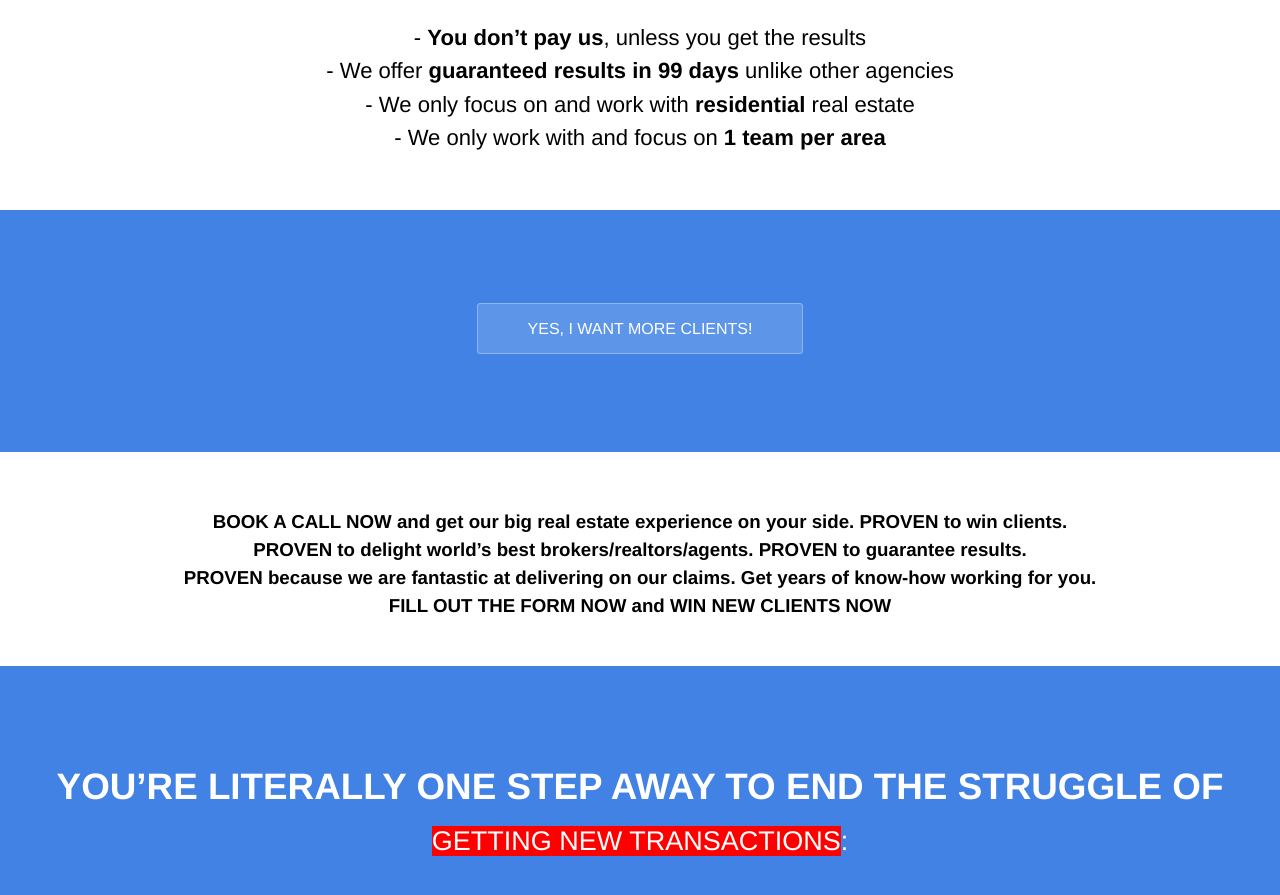
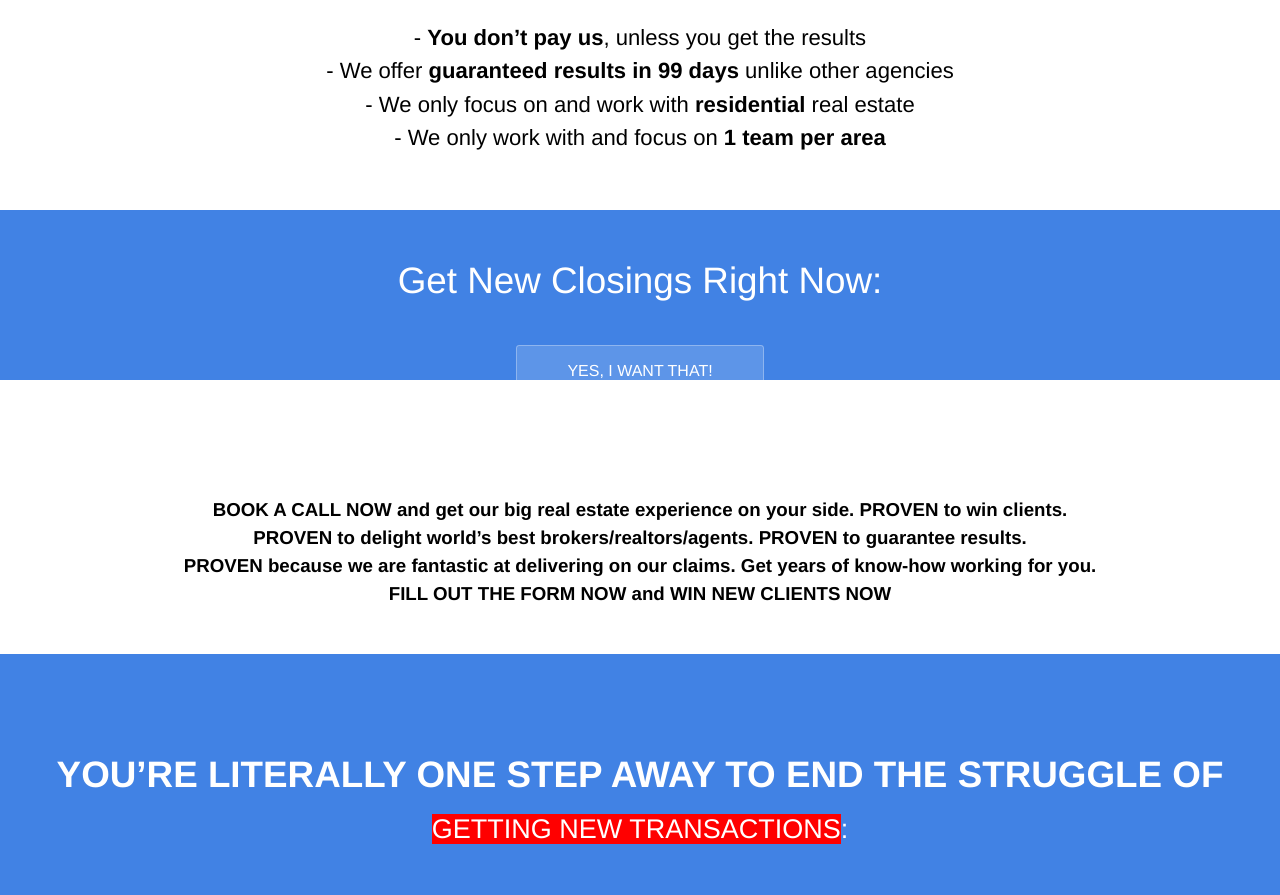
Before and after one commit to Huntinex/MMResults, a Jekyll site: the page built from index.html, in a window 1280 px wide and 900 px high, scrolled down 1877 px. Shown: the top 895 px of the window. Built offline with Jekyll 4.4.1, drawn with Linux system fonts in a browser that asks for light colours; a script that is not in the unit is left out.

Commit message:
Update index.html

```diff
--- a/index.html
+++ b/index.html
@@ -65,7 +65,7 @@ Because of an agency with no risk reversal or guarantees who also doesn’t deli
 - We only work with and focus on <b>1 team per area</b><br>
 </p>
 <small><br></small><small><br></small></center>
-	<center class="hero"><div style="color: black;" class="cta button alt"><a href="#call">YES, I WANT MORE CLIENTS!</a></div><br><br><br></center>
+	<center class="hero"><h1>Get New Closings Right Now: </h1><div class="cta button alt"><a href="#call">YES, I WANT THAT!</a></div></center>
 
 <!-- 			<center><br></small><br></small><br></small><br></small><h1 style="font-weight: 750;" class="editable">Take a Look At Our Testimonials:</h1></center>
 		<br><br><br>
```
